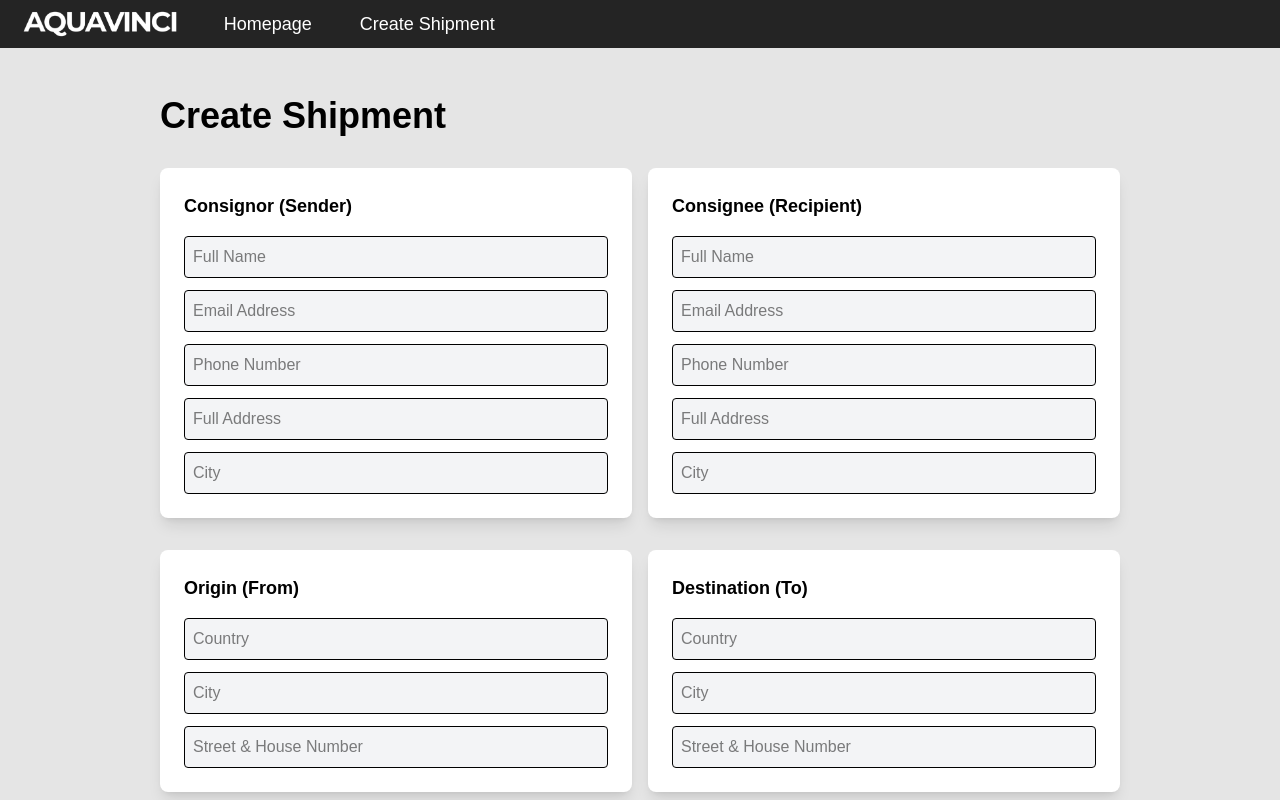
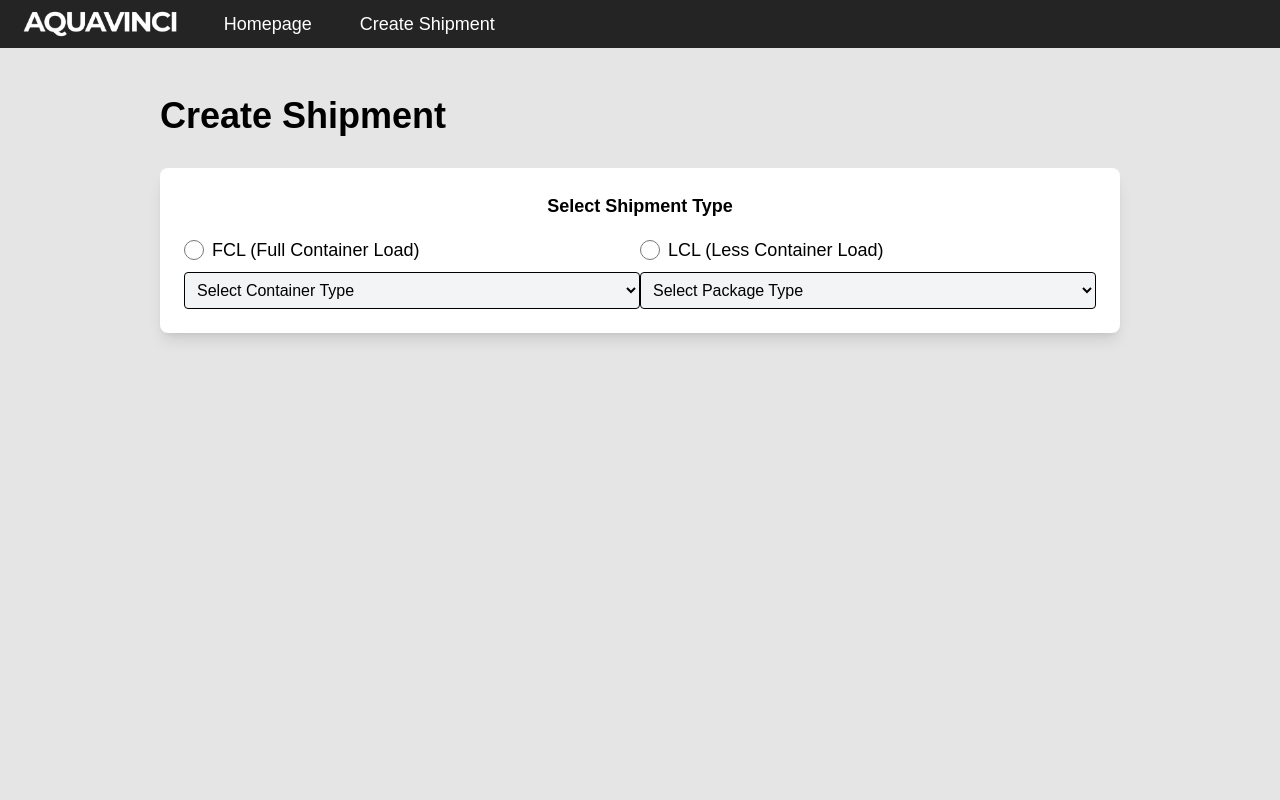
Before and after one commit to AlketKuehne/aquavinci, a Next.js app: page /shipment in a window 1280 px wide. Shown: the top 800 px of the page. Built offline with nearby package versions, Linux system fonts and the light colour scheme.

Commit message:
edited fcl lcl box

```diff
--- a/app/shipment/page.tsx
+++ b/app/shipment/page.tsx
@@ -30,56 +30,19 @@ export default function ShipmentPage() {
       <div className="flex flex-col items-start w-full max-w-5xl mt-12 px-8">
         <h1 className="text-4xl font-extrabold mb-8 self-start">Create Shipment</h1>
 
-        {/* First Form Section */}
-        <div className="flex justify-between w-full gap-x-4">
-          {/* Sender Box */}
-          <div className="bg-white p-6 shadow-lg rounded-lg w-1/2">
-            <h2 className="text-lg font-bold mb-4">Consignor (Sender)</h2>
-            <input type="text" placeholder="Full Name" className="w-full p-2 border rounded mb-3 bg-gray-100" />
-            <input type="email" placeholder="Email Address" className="w-full p-2 border rounded mb-3 bg-gray-100" />
-            <input type="tel" placeholder="Phone Number" className="w-full p-2 border rounded mb-3 bg-gray-100" />
-            <input type="text" placeholder="Full Address" className="w-full p-2 border rounded mb-3 bg-gray-100" />
-            <input type="text" placeholder="City" className="w-full p-2 border rounded bg-gray-100" />
-          </div>
+        {/* Shipment Type Selection */}
+        <div className="w-full bg-white p-6 shadow-lg rounded-lg">
+          <h2 className="text-lg font-bold mb-4 text-center">Select Shipment Type</h2>
 
-          {/* Recipient Box */}
-          <div className="bg-white p-6 shadow-lg rounded-lg w-1/2">
-            <h2 className="text-lg font-bold mb-4">Consignee (Recipient)</h2>
-            <input type="text" placeholder="Full Name" className="w-full p-2 border rounded mb-3 bg-gray-100" />
-            <input type="email" placeholder="Email Address" className="w-full p-2 border rounded mb-3 bg-gray-100" />
-            <input type="tel" placeholder="Phone Number" className="w-full p-2 border rounded mb-3 bg-gray-100" />
-            <input type="text" placeholder="Full Address" className="w-full p-2 border rounded mb-3 bg-gray-100" />
-            <input type="text" placeholder="City" className="w-full p-2 border rounded bg-gray-100" />
-          </div>
-        </div>
-
-        {/* Second Form Section (From - To) */}
-        <div className="flex justify-between w-full mt-8 gap-x-4">
-          {/* From Box */}
-          <div className="bg-white p-6 shadow-lg rounded-lg w-1/2">
-            <h2 className="text-lg font-bold mb-4">Origin (From)</h2>
-            <input type="text" placeholder="Country" className="w-full p-2 border rounded mb-3 bg-gray-100" />
-            <input type="text" placeholder="City" className="w-full p-2 border rounded mb-3 bg-gray-100" />
-            <input type="text" placeholder="Street & House Number" className="w-full p-2 border rounded bg-gray-100" />
-          </div>
-
-          {/* To Box */}
-          <div className="bg-white p-6 shadow-lg rounded-lg w-1/2">
-            <h2 className="text-lg font-bold mb-4">Destination (To)</h2>
-            <input type="text" placeholder="Country" className="w-full p-2 border rounded mb-3 bg-gray-100" />
-            <input type="text" placeholder="City" className="w-full p-2 border rounded mb-3 bg-gray-100" />
-            <input type="text" placeholder="Street & House Number" className="w-full p-2 border rounded bg-gray-100" />
-          </div>
-        </div>
-
-        {/* Shipment Type Box */}
-        <div className="w-full mt-8">
-          <div className="bg-white p-6 shadow-lg rounded-lg w-full">
-            <h2 className="text-lg font-bold mb-4 text-center">Select Shipment Type</h2>
-            <div className="flex justify-center space-x-8">
+          <div className="flex justify-between">
             {/* FCL Option */}
+            <div className="w-1/2">
               <label className="flex items-center space-x-2">
-                <input type="radio" name="shipmentType" value="FCL" className="w-5 h-5"
+                <input
+                  type="radio"
+                  name="shipmentType"
+                  value="FCL"
+                  className="w-5 h-5"
                   onChange={() => {
                     setShipmentType("FCL");
                     setPackageType(""); // Reset LCL selection
@@ -88,9 +51,29 @@ export default function ShipmentPage() {
                 <span className="text-lg font-medium">FCL (Full Container Load)</span>
               </label>
 
+              {/* FCL Dropdown (immer sichtbar, aber ggf. deaktiviert) */}
+              <select
+                className={`w-full p-2 border rounded mt-2 ${
+                  shipmentType === "LCL" ? "bg-gray-200 text-gray-500 cursor-not-allowed" : "bg-gray-100"
+                }`}
+                value={containerType}
+                onChange={(e) => setContainerType(e.target.value)}
+                disabled={shipmentType === "LCL"} // Deaktiviert, wenn LCL aktiv ist
+              >
+                <option value="">Select Container Type</option>
+                <option value="20ft">20ft Container</option>
+                <option value="40ft">40ft Container</option>
+              </select>
+            </div>
+
             {/* LCL Option */}
+            <div className="w-1/2">
               <label className="flex items-center space-x-2">
-                <input type="radio" name="shipmentType" value="LCL" className="w-5 h-5"
+                <input
+                  type="radio"
+                  name="shipmentType"
+                  value="LCL"
+                  className="w-5 h-5"
                   onChange={() => {
                     setShipmentType("LCL");
                     setContainerType(""); // Reset FCL selection
@@ -98,31 +81,20 @@ export default function ShipmentPage() {
                 />
                 <span className="text-lg font-medium">LCL (Less Container Load)</span>
               </label>
-            </div>
 
-            {/* Auswahl Dropdown je nach Auswahl */}
-            <div className="mt-4">
-              {shipmentType === "FCL" && (
-                <select className="w-full p-2 border rounded bg-gray-100"
-                  value={containerType}
-                  onChange={(e) => setContainerType(e.target.value)}
-                >
-                  <option value="">Select Container Type</option>
-                  <option value="20ft">20ft Container</option>
-                  <option value="40ft">40ft Container</option>
-                </select>
-              )}
-
-              {shipmentType === "LCL" && (
-                <select className="w-full p-2 border rounded bg-gray-100"
+              {/* LCL Dropdown (immer sichtbar, aber ggf. deaktiviert) */}
+              <select
+                className={`w-full p-2 border rounded mt-2 ${
+                  shipmentType === "FCL" ? "bg-gray-200 text-gray-500 cursor-not-allowed" : "bg-gray-100"
+                }`}
                 value={packageType}
                 onChange={(e) => setPackageType(e.target.value)}
+                disabled={shipmentType === "FCL"} // Deaktiviert, wenn FCL aktiv ist
               >
                 <option value="">Select Package Type</option>
                 <option value="Pallet">Pallet</option>
                 <option value="Barrel">Barrel</option>
               </select>
-              )}
             </div>
           </div>
         </div>
```
Lines whose indentation alone changed are shown as unchanged.
